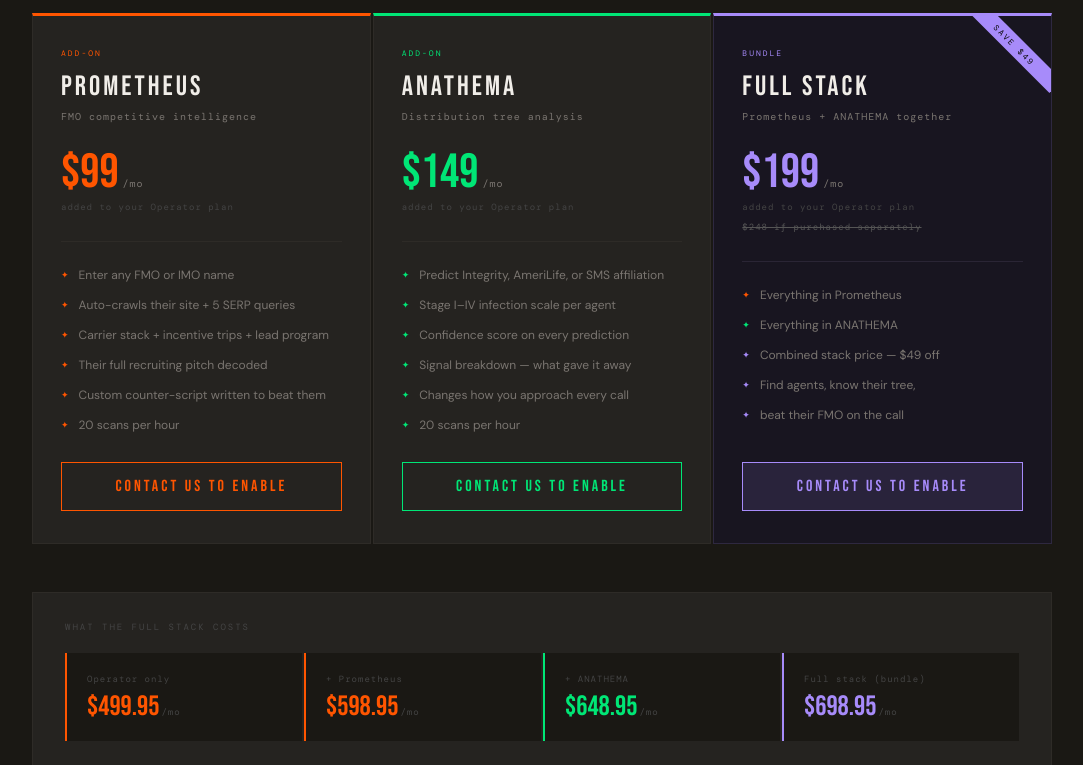
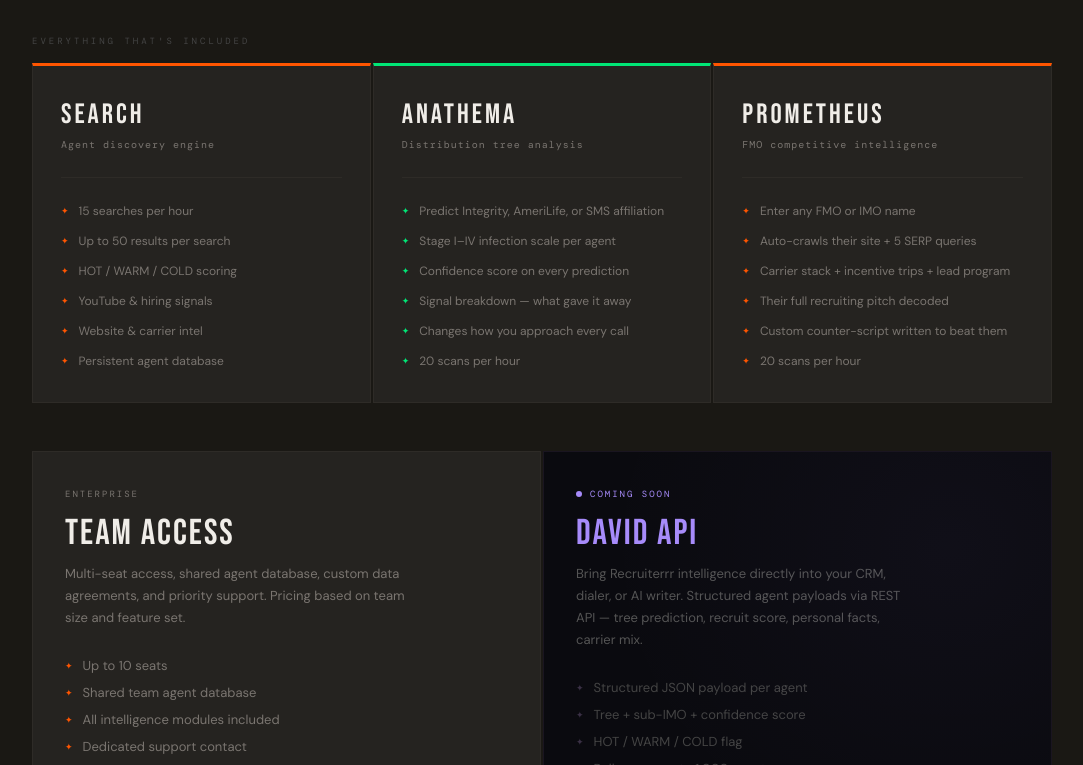
Before and after one commit to SavageTechnologies/recruiterrr, a Next.js app: page /pricing in a window 1280 px wide. Shown: the part 1035-1800 px from the top of the page, without its empty margins (8-1091 px from the left). Built offline with nearby package versions, Linux system fonts and the light colour scheme.

Commit message:
modify pricing page upgrade data chain to use sonnet model

```diff
--- a/app/(site)/pricing/page.tsx
+++ b/app/(site)/pricing/page.tsx
@@ -15,10 +15,10 @@ export default function PricingPage() {
           Pricing
         </div>
         <h1 style={{ fontFamily: "'Bebas Neue', sans-serif", fontSize: 'clamp(56px, 8vw, 96px)', letterSpacing: 2, lineHeight: 0.9, marginBottom: 24 }}>
-          ONE PLATFORM<br /><span style={{ color: 'var(--orange)' }}>BUILT TO STACK.</span>
+          ONE PRICE.<br /><span style={{ color: 'var(--orange)' }}>EVERYTHING INCLUDED.</span>
         </h1>
         <p style={{ fontSize: 15, color: 'var(--muted)', maxWidth: 520, lineHeight: 1.7 }}>
-          Start with the most powerful agent search in the industry. Add intelligence modules as your recruiting operation grows.
+          Agent search, distribution tree analysis, and FMO competitive intelligence — all in one platform. No add-ons. No unlocks. Just the full stack.
         </p>
       </div>
 
@@ -27,7 +27,7 @@ export default function PricingPage() {
         {/* ── OPERATOR BASE PLAN ── */}
         <div style={{ marginBottom: 4 }}>
           <div style={{ fontFamily: "'DM Mono', monospace", fontSize: 9, color: '#444', letterSpacing: 3, textTransform: 'uppercase', marginBottom: 12 }}>
-            Base Plan
+            Base Plan — Full Stack Included
           </div>
         </div>
 
@@ -55,7 +55,7 @@ export default function PricingPage() {
 
               <div style={{ display: 'flex', alignItems: 'flex-start', gap: 2, marginBottom: 4 }}>
                 <span style={{ fontFamily: "'DM Mono', monospace", fontSize: 18, color: 'var(--orange)', marginTop: 14, letterSpacing: 0 }}>$</span>
-                <span style={{ fontFamily: "'Bebas Neue', sans-serif", fontSize: 80, letterSpacing: 1, lineHeight: 1, color: 'var(--orange)' }}>499</span>
+                <span style={{ fontFamily: "'Bebas Neue', sans-serif", fontSize: 80, letterSpacing: 1, lineHeight: 1, color: 'var(--orange)' }}>799</span>
               <span style={{ fontFamily: "'Bebas Neue', sans-serif", fontSize: 40, color: 'var(--orange)', marginTop: 18 }}>.95</span>
               </div>
               <div style={{ fontFamily: "'DM Mono', monospace", fontSize: 10, color: 'var(--muted)', letterSpacing: 1, marginBottom: 36 }}>
@@ -82,11 +82,13 @@ export default function PricingPage() {
               </div>
               <div style={{ display: 'flex', flexDirection: 'column', gap: 16 }}>
                 {[
-                  { label: 'Agent search',             detail: '15 searches per hour' },
-                  { label: 'Up to 50 results',         detail: 'per search' },
+                  { label: 'Agent search',              detail: '15 searches per hour' },
+                  { label: 'Up to 50 results',          detail: 'per search' },
                   { label: 'AI recruitability scoring', detail: 'HOT / WARM / COLD + analyst notes' },
                   { label: 'YouTube & hiring signals',  detail: 'Full enrichment on every agent' },
                   { label: 'Website & carrier intel',   detail: 'Auto-crawled per result' },
+                  { label: 'ANATHEMA included',         detail: 'Distribution tree analysis — 20 scans/hr' },
+                  { label: 'PROMETHEUS included',       detail: 'FMO competitive intelligence — 20 scans/hr' },
                   { label: 'Search history',            detail: 'Full history, reload instantly' },
                   { label: 'Agent database',            detail: 'Persistent — every agent saved' },
                   { label: 'Dashboard access',          detail: 'All past searches at a glance' },
@@ -107,214 +109,58 @@ export default function PricingPage() {
           </div>
         </div>
 
-        {/* ── ADD-ONS ── */}
-        <div style={{ marginBottom: 12 }}>
-          <div style={{ fontFamily: "'DM Mono', monospace", fontSize: 9, color: '#444', letterSpacing: 3, textTransform: 'uppercase', marginBottom: 4 }}>
-            Intelligence Add-Ons
+        {/* ── INCLUDED MODULES ── */}
+        <div style={{ marginBottom: 48 }}>
+          <div style={{ fontFamily: "'DM Mono', monospace", fontSize: 9, color: '#444', letterSpacing: 3, textTransform: 'uppercase', marginBottom: 16 }}>
+            Everything that's included
           </div>
-          <div style={{ fontSize: 14, color: 'var(--muted)', maxWidth: 560, lineHeight: 1.6 }}>
-            Bolt on deeper intelligence modules to your Operator plan. Each add-on is enabled by contacting us — we'll turn it on for your account.
-          </div>
-        </div>
+          <div style={{ display: 'grid', gridTemplateColumns: 'repeat(3, 1fr)', gap: 2 }}>
 
-        {/* Add-on cards */}
-        <div style={{ display: 'grid', gridTemplateColumns: 'repeat(3, 1fr)', gap: 2, marginBottom: 48 }}>
-
-          {/* PROMETHEUS */}
-          <div className="addon-card" style={{
-            background: 'var(--card)', border: '1px solid var(--border)',
-            borderTop: '3px solid var(--orange)',
-            padding: '32px 28px', display: 'flex', flexDirection: 'column',
-            transition: 'border-color 0.15s',
-            ['--hover-color' as any]: 'var(--orange)',
-          }}>
-            <div style={{ fontFamily: "'DM Mono', monospace", fontSize: 8, color: 'var(--orange)', letterSpacing: 2, marginBottom: 12 }}>
-              ADD-ON
-            </div>
-            <div style={{ fontFamily: "'Bebas Neue', sans-serif", fontSize: 28, letterSpacing: 3, color: 'var(--white)', marginBottom: 6 }}>
-              PROMETHEUS
-            </div>
-            <div style={{ fontFamily: "'DM Mono', monospace", fontSize: 10, color: 'var(--muted)', letterSpacing: 1, marginBottom: 24, lineHeight: 1.6 }}>
-              FMO competitive intelligence
-            </div>
-
-            <div style={{ display: 'flex', alignItems: 'baseline', gap: 4, marginBottom: 4 }}>
-              <span style={{ fontFamily: "'Bebas Neue', sans-serif", fontSize: 48, color: 'var(--orange)', lineHeight: 1 }}>$99</span>
-              <span style={{ fontFamily: "'DM Mono', monospace", fontSize: 10, color: 'var(--muted)', letterSpacing: 1 }}>/mo</span>
-            </div>
-            <div style={{ fontFamily: "'DM Mono', monospace", fontSize: 9, color: '#444', letterSpacing: 1, marginBottom: 28 }}>
-              added to your Operator plan
-            </div>
-
+            {/* SEARCH */}
+            <div style={{ background: 'var(--card)', border: '1px solid var(--border)', borderTop: '3px solid var(--orange)', padding: '32px 28px' }}>
+              <div style={{ fontFamily: "'Bebas Neue', sans-serif", fontSize: 28, letterSpacing: 3, color: 'var(--white)', marginBottom: 6 }}>SEARCH</div>
+              <div style={{ fontFamily: "'DM Mono', monospace", fontSize: 10, color: 'var(--muted)', letterSpacing: 1, marginBottom: 24, lineHeight: 1.6 }}>Agent discovery engine</div>
               <div style={{ height: 1, background: 'var(--border)', marginBottom: 24 }} />
-
-            <div style={{ display: 'flex', flexDirection: 'column', gap: 12, flex: 1, marginBottom: 28 }}>
-              {[
-                'Enter any FMO or IMO name',
-                'Auto-crawls their site + 5 SERP queries',
-                'Carrier stack + incentive trips + lead program',
-                'Their full recruiting pitch decoded',
-                'Custom counter-script written to beat them',
-                '20 scans per hour',
-              ].map((f, i) => (
+              <div style={{ display: 'flex', flexDirection: 'column', gap: 12 }}>
+                {['15 searches per hour', 'Up to 50 results per search', 'HOT / WARM / COLD scoring', 'YouTube & hiring signals', 'Website & carrier intel', 'Persistent agent database'].map((f, i) => (
                   <div key={i} style={{ display: 'flex', gap: 10, alignItems: 'flex-start' }}>
                     <span style={{ fontSize: 9, color: 'var(--orange)', flexShrink: 0, marginTop: 3 }}>✦</span>
                     <span style={{ fontSize: 12, color: 'var(--muted)', lineHeight: 1.5 }}>{f}</span>
                   </div>
                 ))}
               </div>
-
-            <Link href="/contact" style={{
-              display: 'block', textAlign: 'center', padding: '14px',
-              background: 'transparent', border: '1px solid var(--orange)',
-              color: 'var(--orange)', fontFamily: "'Bebas Neue', sans-serif",
-              fontSize: 16, letterSpacing: 3, textDecoration: 'none',
-            }}>
-              CONTACT US TO ENABLE
-            </Link>
             </div>
 
             {/* ANATHEMA */}
-          <div className="addon-card" style={{
-            background: 'var(--card)', border: '1px solid var(--border)',
-            borderTop: '3px solid var(--green)',
-            padding: '32px 28px', display: 'flex', flexDirection: 'column',
-            transition: 'border-color 0.15s',
-            ['--hover-color' as any]: 'var(--green)',
-          }}>
-            <div style={{ fontFamily: "'DM Mono', monospace", fontSize: 8, color: 'var(--green)', letterSpacing: 2, marginBottom: 12 }}>
-              ADD-ON
-            </div>
-            <div style={{ fontFamily: "'Bebas Neue', sans-serif", fontSize: 28, letterSpacing: 3, color: 'var(--white)', marginBottom: 6 }}>
-              ANATHEMA
-            </div>
-            <div style={{ fontFamily: "'DM Mono', monospace", fontSize: 10, color: 'var(--muted)', letterSpacing: 1, marginBottom: 24, lineHeight: 1.6 }}>
-              Distribution tree analysis
-            </div>
-
-            <div style={{ display: 'flex', alignItems: 'baseline', gap: 4, marginBottom: 4 }}>
-              <span style={{ fontFamily: "'Bebas Neue', sans-serif", fontSize: 48, color: 'var(--green)', lineHeight: 1 }}>$149</span>
-              <span style={{ fontFamily: "'DM Mono', monospace", fontSize: 10, color: 'var(--muted)', letterSpacing: 1 }}>/mo</span>
-            </div>
-            <div style={{ fontFamily: "'DM Mono', monospace", fontSize: 9, color: '#444', letterSpacing: 1, marginBottom: 28 }}>
-              added to your Operator plan
-            </div>
-
+            <div style={{ background: 'var(--card)', border: '1px solid var(--border)', borderTop: '3px solid var(--green)', padding: '32px 28px' }}>
+              <div style={{ fontFamily: "'Bebas Neue', sans-serif", fontSize: 28, letterSpacing: 3, color: 'var(--white)', marginBottom: 6 }}>ANATHEMA</div>
+              <div style={{ fontFamily: "'DM Mono', monospace", fontSize: 10, color: 'var(--muted)', letterSpacing: 1, marginBottom: 24, lineHeight: 1.6 }}>Distribution tree analysis</div>
               <div style={{ height: 1, background: 'var(--border)', marginBottom: 24 }} />
-
-            <div style={{ display: 'flex', flexDirection: 'column', gap: 12, flex: 1, marginBottom: 28 }}>
-              {[
-                'Predict Integrity, AmeriLife, or SMS affiliation',
-                'Stage I–IV infection scale per agent',
-                'Confidence score on every prediction',
-                'Signal breakdown — what gave it away',
-                'Changes how you approach every call',
-                '20 scans per hour',
-              ].map((f, i) => (
+              <div style={{ display: 'flex', flexDirection: 'column', gap: 12 }}>
+                {['Predict Integrity, AmeriLife, or SMS affiliation', 'Stage I–IV infection scale per agent', 'Confidence score on every prediction', 'Signal breakdown — what gave it away', 'Changes how you approach every call', '20 scans per hour'].map((f, i) => (
                   <div key={i} style={{ display: 'flex', gap: 10, alignItems: 'flex-start' }}>
                     <span style={{ fontSize: 9, color: 'var(--green)', flexShrink: 0, marginTop: 3 }}>✦</span>
                     <span style={{ fontSize: 12, color: 'var(--muted)', lineHeight: 1.5 }}>{f}</span>
                   </div>
                 ))}
               </div>
-
-            <Link href="/contact" style={{
-              display: 'block', textAlign: 'center', padding: '14px',
-              background: 'transparent', border: '1px solid var(--green)',
-              color: 'var(--green)', fontFamily: "'Bebas Neue', sans-serif",
-              fontSize: 16, letterSpacing: 3, textDecoration: 'none',
-            }}>
-              CONTACT US TO ENABLE
-            </Link>
             </div>
 
-          {/* BUNDLE */}
-          <div style={{
-            background: '#181520', border: '1px solid #2e2840',
-            borderTop: '3px solid #a78bfa',
-            padding: '32px 28px', display: 'flex', flexDirection: 'column',
-            position: 'relative', overflow: 'hidden',
-          }}>
-            {/* Best value badge */}
-            <div style={{
-              position: 'absolute', top: 20, right: -22, background: '#a78bfa',
-              color: '#0a0a0a', fontFamily: "'DM Mono', monospace", fontSize: 8,
-              letterSpacing: 2, padding: '4px 32px', transform: 'rotate(45deg)',
-              transformOrigin: 'center',
-            }}>
-              SAVE $49
-            </div>
-
-            <div style={{ fontFamily: "'DM Mono', monospace", fontSize: 8, color: '#a78bfa', letterSpacing: 2, marginBottom: 12 }}>
-              BUNDLE
-            </div>
-            <div style={{ fontFamily: "'Bebas Neue', sans-serif", fontSize: 28, letterSpacing: 3, color: 'var(--white)', marginBottom: 6 }}>
-              FULL STACK
-            </div>
-            <div style={{ fontFamily: "'DM Mono', monospace", fontSize: 10, color: 'var(--muted)', letterSpacing: 1, marginBottom: 24, lineHeight: 1.6 }}>
-              Prometheus + ANATHEMA together
-            </div>
-
-            <div style={{ display: 'flex', alignItems: 'baseline', gap: 4, marginBottom: 4 }}>
-              <span style={{ fontFamily: "'Bebas Neue', sans-serif", fontSize: 48, color: '#a78bfa', lineHeight: 1 }}>$199</span>
-              <span style={{ fontFamily: "'DM Mono', monospace", fontSize: 10, color: 'var(--muted)', letterSpacing: 1 }}>/mo</span>
-            </div>
-            <div style={{ fontFamily: "'DM Mono', monospace", fontSize: 9, color: '#444', letterSpacing: 1, marginBottom: 8 }}>
-              added to your Operator plan
-            </div>
-            <div style={{ fontFamily: "'DM Mono', monospace", fontSize: 9, color: '#555', letterSpacing: 1, marginBottom: 28, textDecoration: 'line-through' }}>
-              $248 if purchased separately
-            </div>
-
-            <div style={{ height: 1, background: '#2a2535', marginBottom: 24 }} />
-
-            <div style={{ display: 'flex', flexDirection: 'column', gap: 12, flex: 1, marginBottom: 28 }}>
-              {[
-                { label: 'Everything in Prometheus', color: 'var(--orange)' },
-                { label: 'Everything in ANATHEMA', color: 'var(--green)' },
-                { label: 'Combined stack price — $49 off', color: '#a78bfa' },
-                { label: 'Find agents, know their tree,', color: '#a78bfa' },
-                { label: 'beat their FMO on the call', color: '#a78bfa' },
-              ].map((f, i) => (
+            {/* PROMETHEUS */}
+            <div style={{ background: 'var(--card)', border: '1px solid var(--border)', borderTop: '3px solid var(--orange)', padding: '32px 28px' }}>
+              <div style={{ fontFamily: "'Bebas Neue', sans-serif", fontSize: 28, letterSpacing: 3, color: 'var(--white)', marginBottom: 6 }}>PROMETHEUS</div>
+              <div style={{ fontFamily: "'DM Mono', monospace", fontSize: 10, color: 'var(--muted)', letterSpacing: 1, marginBottom: 24, lineHeight: 1.6 }}>FMO competitive intelligence</div>
+              <div style={{ height: 1, background: 'var(--border)', marginBottom: 24 }} />
+              <div style={{ display: 'flex', flexDirection: 'column', gap: 12 }}>
+                {['Enter any FMO or IMO name', 'Auto-crawls their site + 5 SERP queries', 'Carrier stack + incentive trips + lead program', 'Their full recruiting pitch decoded', 'Custom counter-script written to beat them', '20 scans per hour'].map((f, i) => (
                   <div key={i} style={{ display: 'flex', gap: 10, alignItems: 'flex-start' }}>
-                  <span style={{ fontSize: 9, color: f.color, flexShrink: 0, marginTop: 3 }}>✦</span>
-                  <span style={{ fontSize: 12, color: 'var(--muted)', lineHeight: 1.5 }}>{f.label}</span>
+                    <span style={{ fontSize: 9, color: 'var(--orange)', flexShrink: 0, marginTop: 3 }}>✦</span>
+                    <span style={{ fontSize: 12, color: 'var(--muted)', lineHeight: 1.5 }}>{f}</span>
                   </div>
                 ))}
               </div>
-
-            <Link href="/contact" style={{
-              display: 'block', textAlign: 'center', padding: '14px',
-              background: 'rgba(167,139,250,0.12)', border: '1px solid #a78bfa',
-              color: '#a78bfa', fontFamily: "'Bebas Neue', sans-serif",
-              fontSize: 16, letterSpacing: 3, textDecoration: 'none',
-            }}>
-              CONTACT US TO ENABLE
-            </Link>
             </div>
 
-        </div>
-
-        {/* ── STACK SUMMARY ── */}
-        <div style={{ background: 'var(--card)', border: '1px solid var(--border)', padding: '28px 32px', marginBottom: 48 }}>
-          <div style={{ fontFamily: "'DM Mono', monospace", fontSize: 9, color: '#444', letterSpacing: 2, textTransform: 'uppercase', marginBottom: 20 }}>
-            What the full stack costs
-          </div>
-          <div style={{ display: 'grid', gridTemplateColumns: 'repeat(4, 1fr)', gap: 2 }}>
-            {[
-              { label: 'Operator only',            price: '$499.95', sub: '/mo', color: 'var(--orange)' },
-              { label: '+ Prometheus',              price: '$598.95', sub: '/mo', color: 'var(--orange)' },
-              { label: '+ ANATHEMA',                price: '$648.95', sub: '/mo', color: 'var(--green)' },
-              { label: 'Full stack (bundle)',        price: '$698.95', sub: '/mo', color: '#a78bfa' },
-            ].map((t, i) => (
-              <div key={i} style={{ padding: '20px 20px', background: '#1a1814', borderLeft: `2px solid ${t.color}` }}>
-                <div style={{ fontFamily: "'DM Mono', monospace", fontSize: 9, color: '#444', letterSpacing: 1, marginBottom: 8 }}>{t.label}</div>
-                <div style={{ display: 'flex', alignItems: 'baseline', gap: 2 }}>
-                  <span style={{ fontFamily: "'Bebas Neue', sans-serif", fontSize: 28, color: t.color, lineHeight: 1 }}>{t.price}</span>
-                  <span style={{ fontFamily: "'DM Mono', monospace", fontSize: 9, color: '#444', letterSpacing: 1 }}>{t.sub}</span>
-                </div>
-              </div>
-            ))}
           </div>
         </div>
 
@@ -410,15 +256,6 @@ export default function PricingPage() {
           </div>
           <div>
             <div style={{ fontFamily: "'DM Mono', monospace", fontSize: 10, color: 'var(--orange)', letterSpacing: 2, textTransform: 'uppercase', marginBottom: 8 }}>
-              Add-on activation
-            </div>
-            <div style={{ fontSize: 13, color: 'var(--muted)', lineHeight: 1.7 }}>
-              Intelligence modules are enabled manually.<br />
-              <Link href="/contact" style={{ color: 'var(--white)', textDecoration: 'underline' }}>Contact us</Link> and we'll turn it on same day.
-            </div>
-          </div>
-          <div>
-            <div style={{ fontFamily: "'DM Mono', monospace", fontSize: 10, color: 'var(--orange)', letterSpacing: 2, textTransform: 'uppercase', marginBottom: 8 }}>
               Questions
             </div>
             <div style={{ fontSize: 13, color: 'var(--muted)', lineHeight: 1.7 }}>
--- a/app/api/anathema/route.ts
+++ b/app/api/anathema/route.ts
@@ -374,7 +374,7 @@ Respond with ONLY valid JSON:
     try {
       const anthropic = new Anthropic({ apiKey: process.env.ANTHROPIC_API_KEY })
       const claudeRes = await anthropic.messages.create({
-        model: 'claude-haiku-4-5-20251001',
+        model: 'claude-sonnet-4-6',
         max_tokens: 500,
         messages: [{ role: 'user', content: prompt }],
       })
```
Lines whose indentation alone changed are shown as unchanged.
